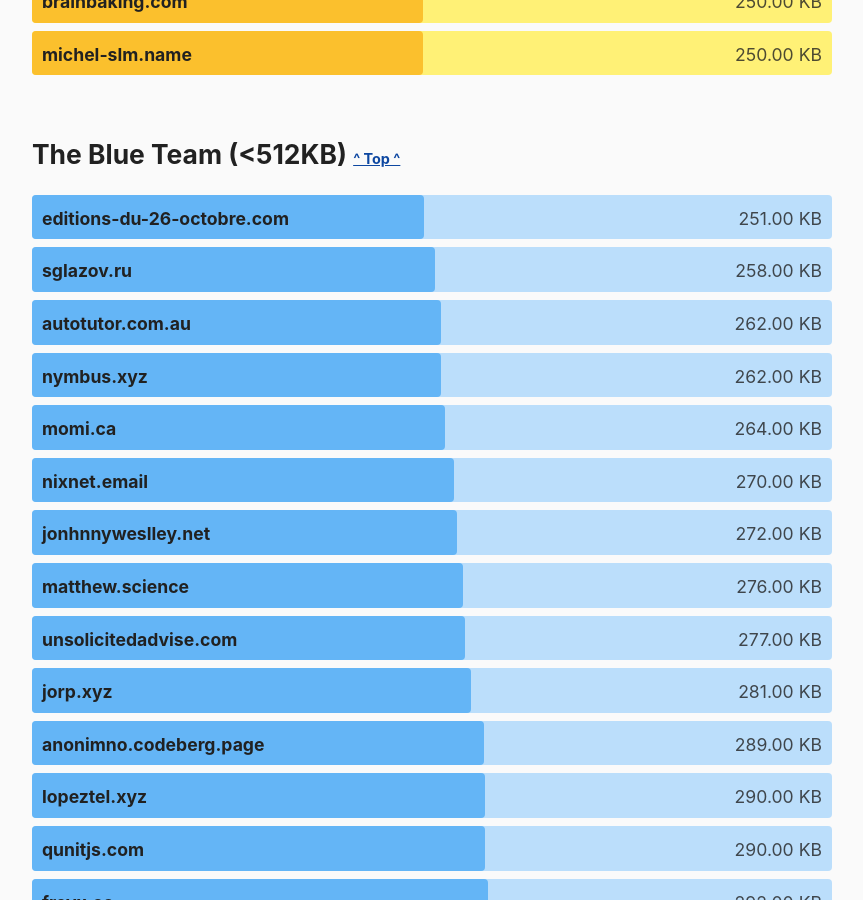
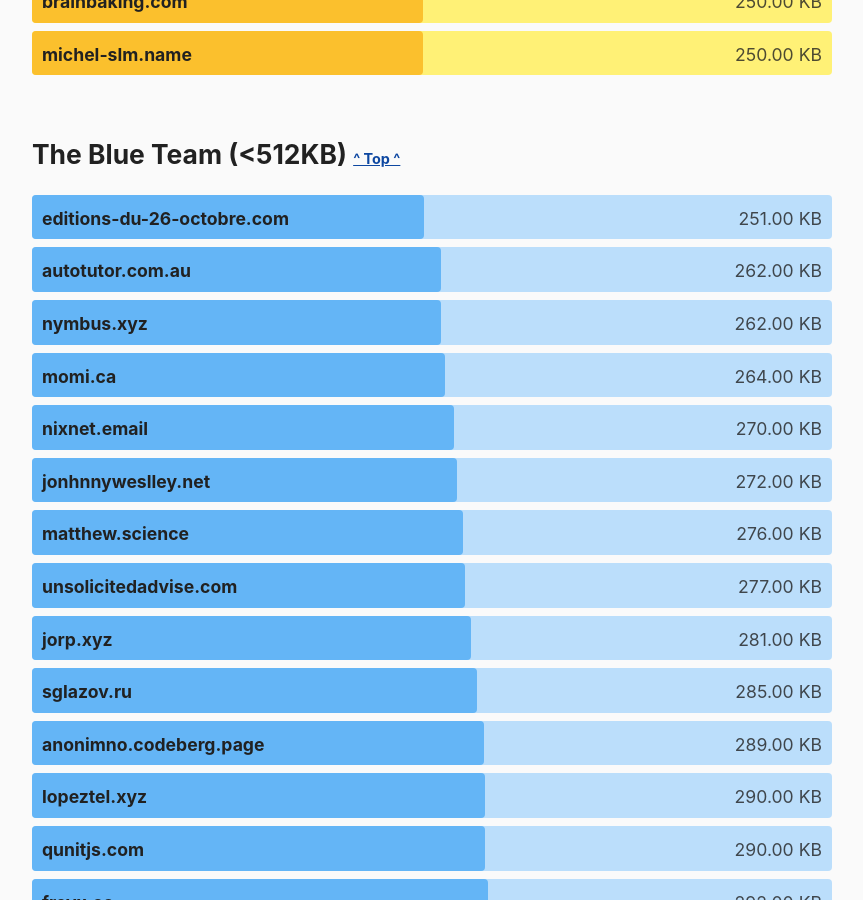
Before and after one commit to kevquirk/512kb.club, a Jekyll site: the page built from index.md, in a window 1280 px wide and 900 px high, scrolled down 19220 px. Shown: the whole window, without its empty margins (208-1071 px from the left). Built offline with Jekyll 4.4.1, drawn with Linux system fonts in a browser that asks for light colours.

Commit message:
Update sites.yml
fix alphabetical ordering
update size check

```diff
--- a/_data/sites.yml
+++ b/_data/sites.yml
@@ -1718,6 +1718,11 @@
   size: 97.1
   last_checked: 2022-01-07
 
+- domain: sglazov.ru
+  url: https://sglazov.ru/
+  size: 285
+  last_checked: 2022-03-31
+
 - domain: shom.dev
   url: https://shom.dev/
   size: 38.2
@@ -2077,8 +2082,3 @@
   url: https://zserge.com/
   size: 20.2
   last_checked: 2021-12-19
-
-- domain: sglazov.ru
-  url: https://sglazov.ru/
-  size: 258
-  last_checked: 2022-03-29
```
